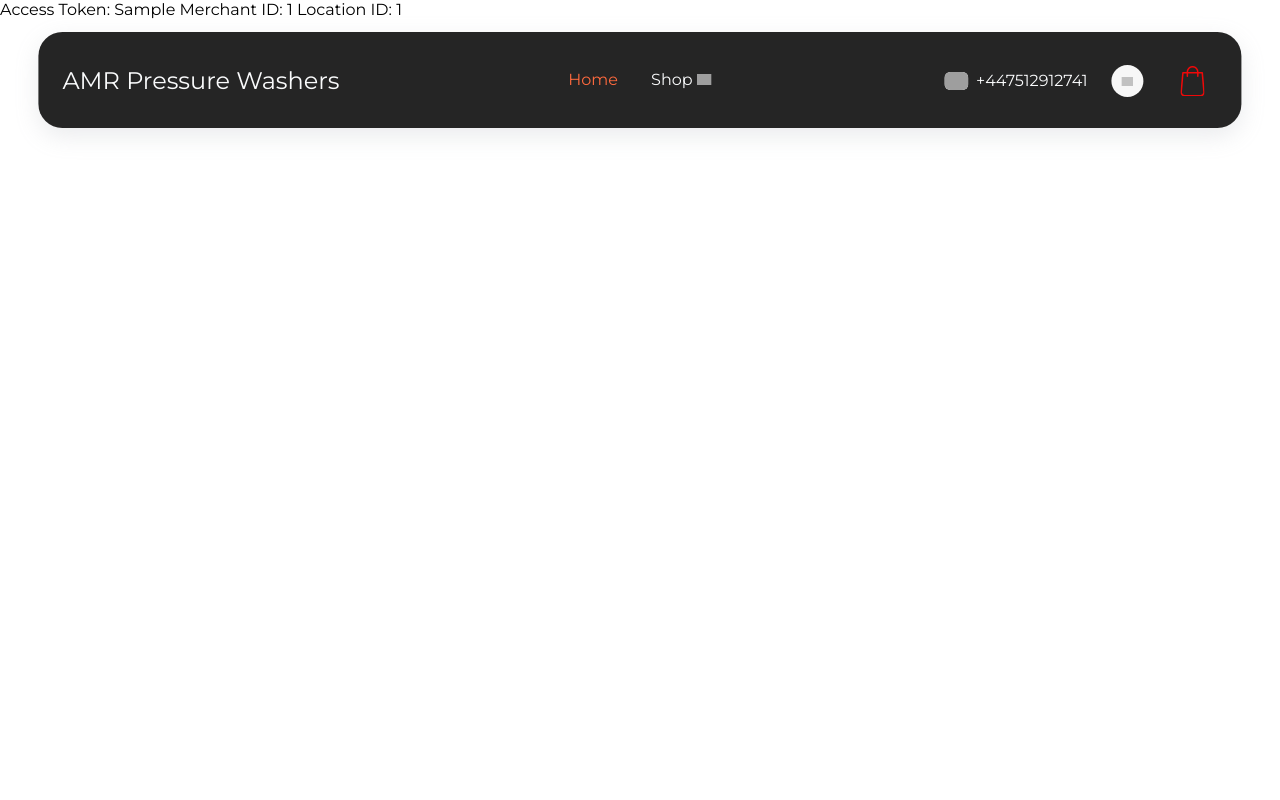
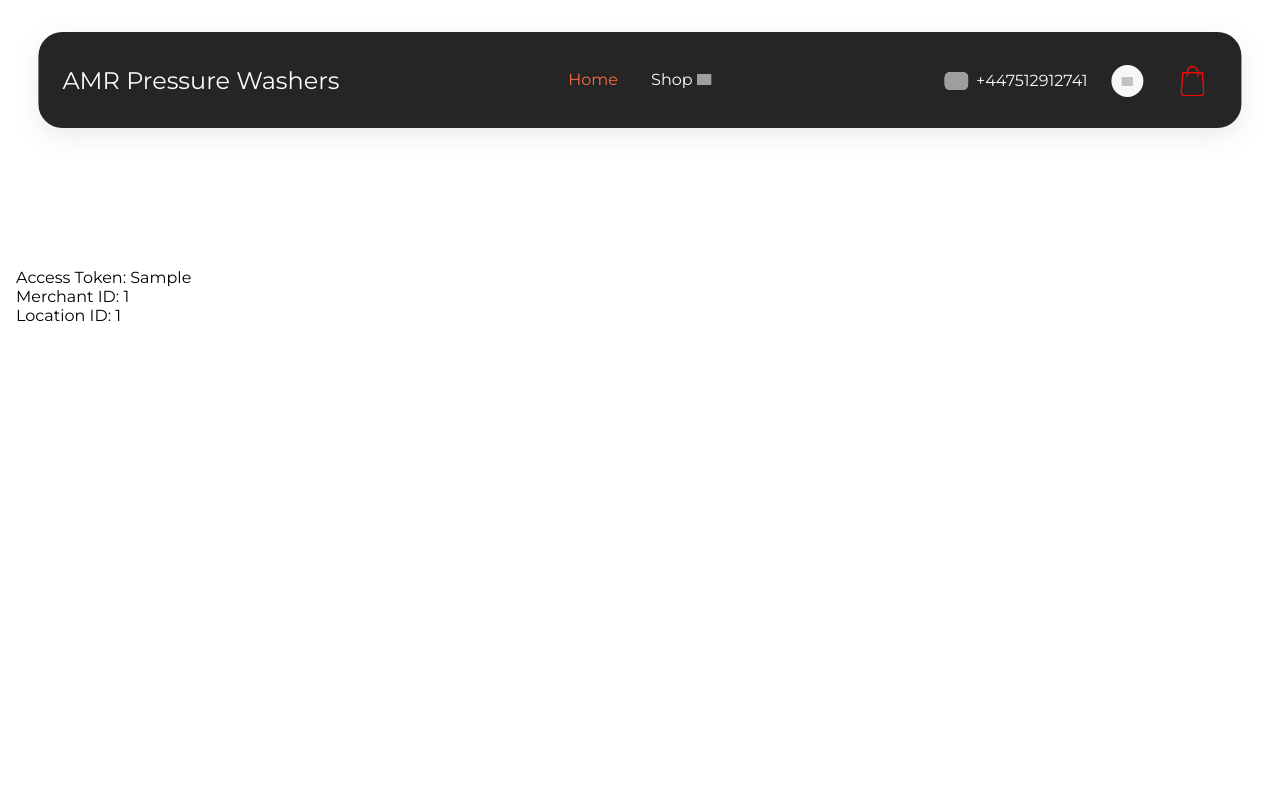
Before and after one commit to dairequinn07/AMR_Pressure_Washers, a Python web app: template templates/squareAuthorization.html in a window 1280 px wide. Run offline with Jinja, Linux system fonts and the light colour scheme; the template is opened without the code that fills it: most values are stand-ins (such as "Sample title", 1, 10 or a date in 2020); some libraries are stand-ins or nearby versions; grey boxes are pictures that could not be loaded.

Commit message:
Squareup client authorization

```diff
--- a/templates/squareAuthorization.html
+++ b/templates/squareAuthorization.html
@@ -4,10 +4,16 @@
     {{ super() }}
 <script src="https://cdnjs.cloudflare.com/ajax/libs/animejs/2.0.2/anime.min.js"></script>
 {% endblock %}
-
 {% block body %}
 {{ super() }}
-Access Token: {{ access_token }}
-Merchant ID: {{ merchant_id }}
-Location ID: {{ location_id }}
+<section id="hero-1618">
+    <div class="cs-container">
+        <div class="cs-content">
+        Access Token: {{ access_token }}<br>
+        Merchant ID: {{ merchant_id }}<br>
+        Location ID: {{ location_id }}
+        </div>
+    </div>
+</section>
+
 {% endblock %}
```
